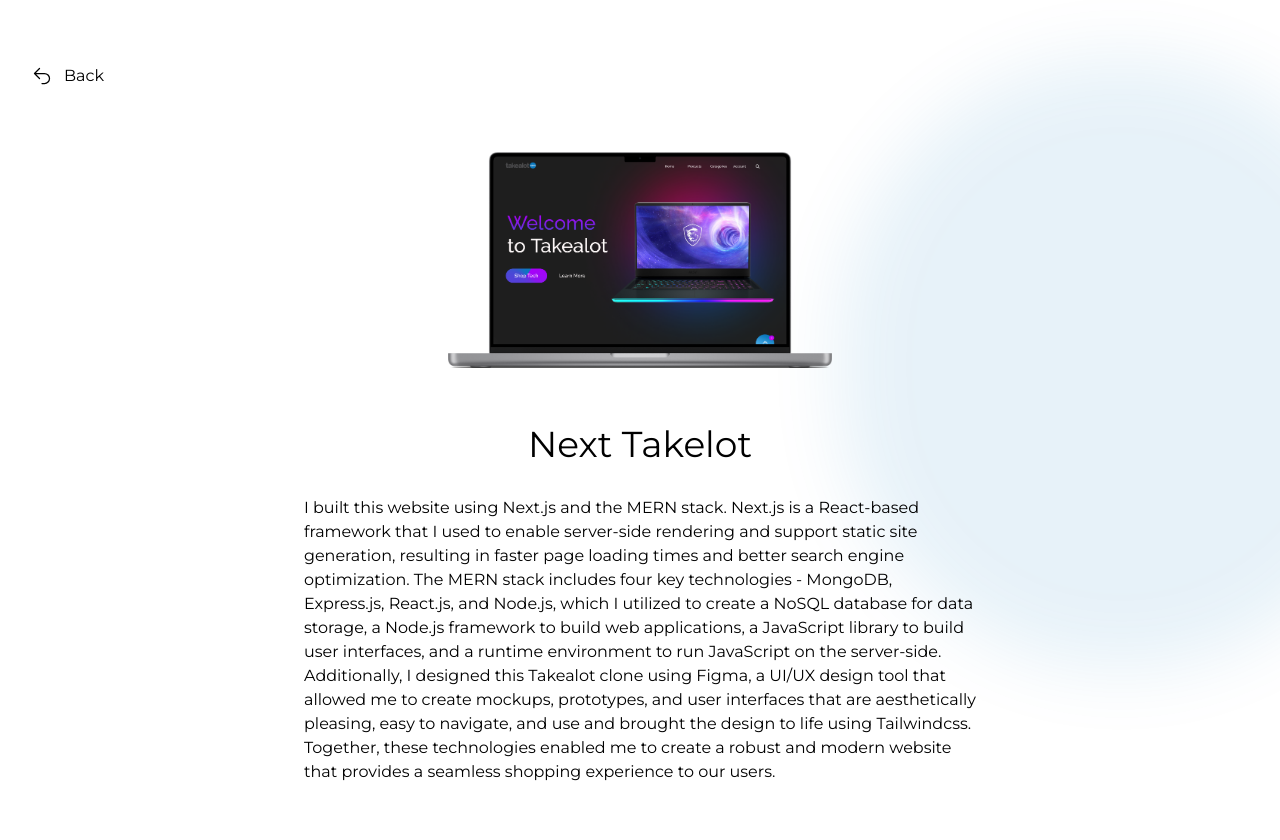
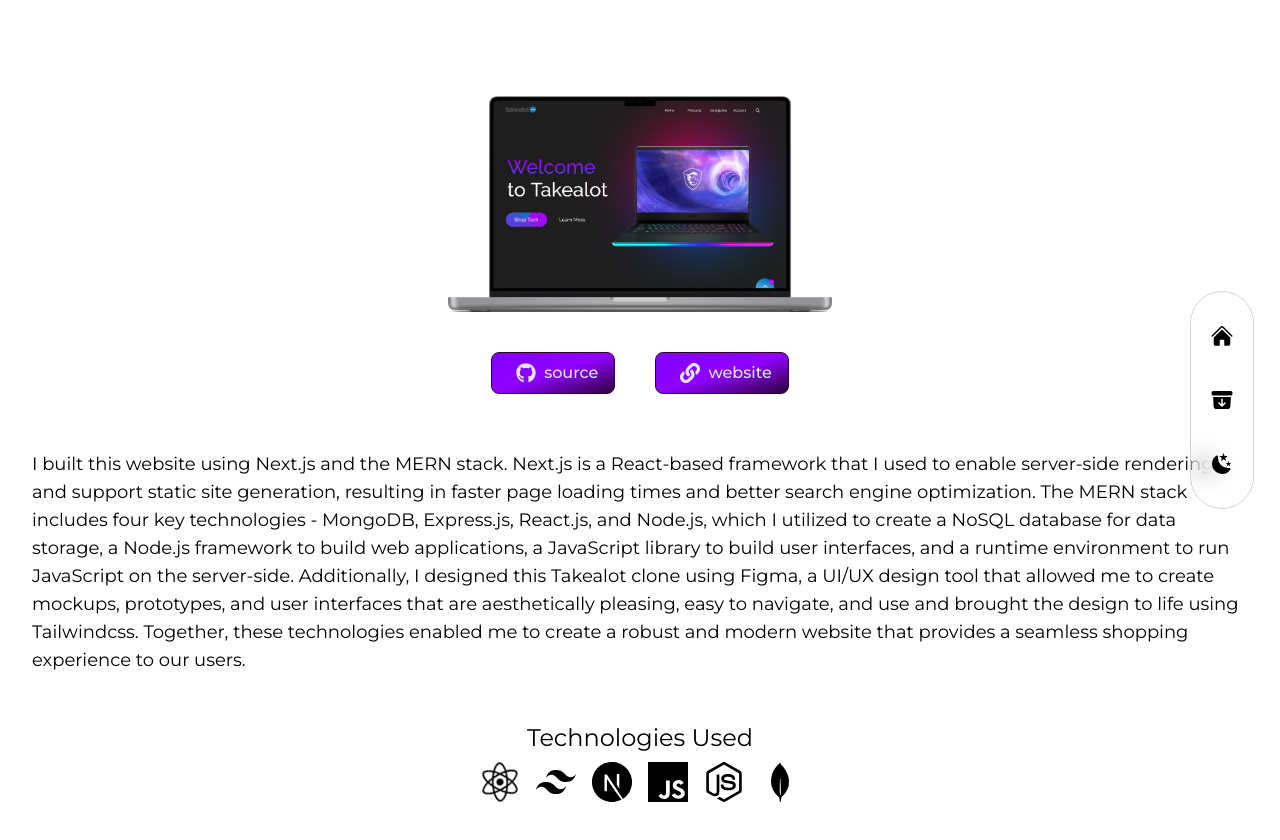
Before and after one commit to Zwelihle-M/senzo-masango, a Next.js app: page /NextTakealot in a window 1280 px wide. Shown: the top 840 px of the page. Before the commit the page ends 800 px from the top, so only its background shows below. Built offline with nearby package versions, Linux system fonts and the light colour scheme.

Commit message:
updated finishes

```diff
--- a/components/MiniNavigationBar.jsx
+++ b/components/MiniNavigationBar.jsx
@@ -41,9 +41,30 @@
       target: "home",
     },
   ];
+  const linkscontact = [
+    {
+      id: 1,
+      link: "contact",
+      target: "contact",
+    },
+  ];
+
+  const handleLinkClick = (target) => {
+    smoothScroll(target);
+  };
+
+  const smoothScroll = (target) => {
+    const targetElement = document.querySelector(`#${target}`);
+    if (targetElement) {
+      targetElement.scrollIntoView({
+        behavior: "smooth",
+        block: "start",
+      });
+    }
+  };
   return (
     <nav className="flex flex-col items-center xl:justify-center gap-y-4 fixed h-max bottom-0 mt-auto xl:right-[2%] Z-50 top-0 w-full xl:w-16 xl:max-w-md xl:h-screen">
-    <div className="flex w-full xl:flex-col items-center justify-between xl:justify-center gap-y-10 px-4 md:px-40 xl:px-0 h-[80px] xl:h-max py-8  xl:rounded-full bg-clip-padding backdrop-filter backdrop-blur-sm bg-opacity-10 border border-gray-300">
+      <div className="flex w-full xl:flex-col items-center justify-between xl:justify-center gap-y-10 px-4 md:px-40 xl:px-0 h-[80px] xl:h-max py-8  xl:rounded-full bg-clip-padding backdrop-filter backdrop-blur-md bg-opacity-10 border border-gray-300">
         <Link
           href={"/"}
           className="relative flex items-center group transition-all duration-500"
@@ -51,7 +72,7 @@
           {/* Tooltip */}
 
           <div className="absolute pr-14 right-0 hidden xl:group-hover:flex">
-          <ul className="bg-white relative flex items-center p-2 rounded-[3px] text-black">
+            <ul className="bg-white relative flex gap-8 items-center p-2 rounded-[3px] text-black">
               {links.map(({ id, link, target }) => (
                 <li key={id}>
                   <button onClick={() => handleLinkClick(target || link)}>
@@ -72,6 +93,8 @@
             <path d="M12 5.432l8.159 8.159c.03.03.06.058.091.086v6.198c0 1.035-.84 1.875-1.875 1.875H15a.75.75 0 01-.75-.75v-4.5a.75.75 0 00-.75-.75h-3a.75.75 0 00-.75.75V21a.75.75 0 01-.75.75H5.625a1.875 1.875 0 01-1.875-1.875v-6.198a2.29 2.29 0 00.091-.086L12 5.43z" />
           </svg>
         </Link>
+
+
         <Link
           href={"/"}
           className="relative flex items-center group transition-all duration-500"
@@ -96,25 +119,12 @@
           </svg>
         </Link>
 
-      <Link
-        href={"/contact"}
-        className="relative flex items-center group transition-all duration-500"
-      >
-        <div className="absolute pr-14 right-0 hidden xl:group-hover:flex">
-          <p className="bg-white relative flex items-center p-[6px] rounded-[3px] text-black">
-            Contact
-          </p>
-        </div>
-        <svg xmlns="http://www.w3.org/2000/svg" fill="none" viewBox="0 0 24 24" strokeWidth={1.5} stroke="currentColor" className="w-6 h-6">
-<path strokeLinecap="round" strokeLinejoin="round" d="M20.25 8.511c.884.284 1.5 1.128 1.5 2.097v4.286c0 1.136-.847 2.1-1.98 2.193-.34.027-.68.052-1.02.072v3.091l-3-3c-1.354 0-2.694-.055-4.02-.163a2.115 2.115 0 01-.825-.242m9.345-8.334a2.126 2.126 0 00-.476-.095 48.64 48.64 0 00-8.048 0c-1.131.094-1.976 1.057-1.976 2.192v4.286c0 .837.46 1.58 1.155 1.951m9.345-8.334V6.637c0-1.621-1.152-3.026-2.76-3.235A48.455 48.455 0 0011.25 3c-2.115 0-4.198.137-6.24.402-1.608.209-2.76 1.614-2.76 3.235v6.226c0 1.621 1.152 3.026 2.76 3.235.577.075 1.157.14 1.74.194V21l4.155-4.155" />
-</svg>
 
-      </Link>
 
         <button>{renderThemeChanger()}</button>
       </div>
     </nav>
-  )
-}
+  );
+};
 
-export default MiniNavigationBar
+export default MiniNavigationBar;
--- a/components/NavigationBar.jsx
+++ b/components/NavigationBar.jsx
@@ -208,9 +208,6 @@
               ))}
             </ul>
 
-            <div className="text-lg py-4 tracking-wider cursor-pointer text-black capitalize mr-0">
-                Resume
-            </div>
 
              <div className="flex flex-row gap-4">
             <Link href={"https://github.com/Zwelihle-M"}>
--- a/components/Preloader.jsx
+++ b/components/Preloader.jsx
@@ -20,7 +20,7 @@
       animate={{ opacity: 0 }}
       transition={{ duration: 3, ease: "easeInOut" }}
     >
-      <motion.h1 className="text-8xl text-transparent bg-clip-text bg-gradient-to-r from-blushPink to-primaryPurple">
+      <motion.h1 className="text-9xl font-semibold text-transparent bg-clip-text bg-gradient-to-r from-blushPink to-primaryPurple">
         {rounded}
       </motion.h1>
     </motion.div>
--- a/components/Services.jsx
+++ b/components/Services.jsx
@@ -38,7 +38,11 @@
           Services
         </span>
       </h1>
-
+      <div>
+        <p className="mb-10 text-base">
+          Here is what i offer to you
+        </p>
+      </div>
       <div className="flex justify-center">
         <div className="grid grid-cols-1 gap-4 md:grid-cols-3">
           {DeveloperServices.map(({ id, title, tags, src, description }) => (
--- a/components/TakealotBlob.jsx
+++ /dev/null
@@ -1,31 +0,0 @@
-import React from 'react'
-import { motion } from "framer-motion";
-
-const TakealotBlob = () => {
-  return (
-    <div className="relative w-full max-w-lg -z-50 opacity-10">
-    <motion.div
-      className="absolute top-0 left-[800px] w-[600px] h-[650px] bg-gradient-to-r from-[#0B79BF] to-[#0B79BF] rounded-full mix-blend-multiply filter blur-2xl animate-blob animation-delay-2000"
-      initial={{
-        y: -300,
-        opacity: 0,
-        scale: 0.5,
-      }}
-      animate={{
-        y: 0,
-        opacity: 1,
-        scale: 1,
-      }}
-      transition={{
-        duration: 2,
-      }}
-    />
-
-
-
-
-  </div>
-  )
-}
-
-export default TakealotBlob
--- a/components/TechStack.jsx
+++ b/components/TechStack.jsx
@@ -57,7 +57,7 @@
       </h1>
       <div>
         <p className="mb-10 text-base">
-          This is my current skill set.Hover over an icon to see a description{" "}
+          Hover over an icon to see a description{" "}
         </p>
       </div>
       {/* Skill icons */}
--- a/pages/NextSpotify.jsx
+++ b/pages/NextSpotify.jsx
@@ -2,7 +2,7 @@
 import React from "react";
 import SpotifyMockup from "../public/images/Mockups/SpotifyMockup.png";
 
-import { FaGithub, FaReact, FaPlay } from "react-icons/fa";
+import { FaGithub, FaReact, FaLink } from "react-icons/fa";
 import {
   SiTailwindcss,
   SiNextdotjs,
@@ -12,126 +12,98 @@
 } from "react-icons/si";
 
 import Link from "next/link";
-import SpotifyBlob from "@/components/SpotifyBlob";
+import MiniNavigationBar from "@/components/MiniNavigationBar";
 
 const NextSpotify = () => {
   return (
-    <div className="h-screen overflow-x-hidden scrollbar-hide">
-      <div className="h-fit w-full text-center">
-        <div className="max-w-screen-xl mx-auto w-full h-full p-8 flex flex-col">
-          <SpotifyBlob />
-          <div className="flex">
-            <Link href={"/"}>
-              <div className="flex items-center justify-center my-4 sm:my-8 gap-3">
-                <svg
-                  xmlns="http://www.w3.org/2000/svg"
-                  fill="none"
-                  viewBox="0 0 24 24"
-                  strokeWidth={1.5}
-                  stroke="currentColor"
-                  className="w-5 h-5"
-                >
-                  <path
-                    strokeLinecap="round"
-                    strokeLinejoin="round"
-                    d="M9 15L3 9m0 0l6-6M3 9h12a6 6 0 010 12h-3"
-                  />
-                </svg>{" "}
-                <span>Back</span>
-              </div>
-            </Link>
-          </div>
+    <div className="h-screen ">
+      <MiniNavigationBar />
+      <div className="max-w-screen-xl mx-auto px-8 py-16 text-center md:text-center">
         <div className="relative mx-auto overflow-hidden my-4 sm:my-8 h-56 sm:h-56 w-full sm:w-96">
           <Image
             src={SpotifyMockup}
             alt="takealot clone"
             style={{ objectFit: "contain", width: "350px", height: "200px" }}
             quality={100}
+            priority
             sizes="(max-width: 768px) 100vw, (max-width: 1200px) 50vw, 33vw"
-              loading="lazy"
           />
         </div>
-          <h2 className="text-center my-4 text-4xl">Next Takelot</h2>
+        {/* links */}
+        <div className="flex justify-center gap-10 mb-10">
+          <Link href={"https://github.com/Zwelihle-M/next-spotify-clone"}>
+            <button className="inline-flex gap-2 items-center justify-center px-4 py-2 text-base font-medium text-center text-indigo-100 border border-darkPurple rounded-lg shadow-sm cursor-pointer hover:text-white bg-gradient-to-br from-primaryPurple via-electricPurple to-darkPurple">
+              <span className="ml-2 ">
+                <FaGithub size={20} />
+              </span>
+              <p className="relative">source</p>
+            </button>
+          </Link>
+
+          <Link href={"https://next-spotify-clone-rho.vercel.app/login"}>
+            <button className="inline-flex gap-2 items-center justify-center px-4 py-2 text-base font-medium text-center text-indigo-100 border border-darkPurple rounded-lg shadow-sm cursor-pointer hover:text-white bg-gradient-to-br from-primaryPurple via-electricPurple to-darkPurple">
+              <span className="ml-2 ">
+                <FaLink size={20} />
+              </span>
+              <p className="relative">website</p>
+            </button>
+          </Link>
+        </div>
+        {/* description */}
+
         <div>
-            <p className="py-4 max-w-2xl mx-auto text-left text-md">
-              I have created a Spotify application using Next.js and Tailwind
-              CSS. This application is built by utilizing the Spotify API, which
-              allows users to access and interact with their Spotify accounts
-              directly through the application. With Next.js, a powerful React
-              framework, and the flexibility of Tailwind CSS, the application
-              offers a seamless and visually appealing user interface. Through
-              the Spotify API integration, users can authenticate and authorize
-              the application to access their Spotify data, such as playlists,
-              saved tracks, and user information. This allows for personalized
+          <p className="py-4  mx-auto text-left text-lg">
+            I have created a Spotify application using Next.js and Tailwind CSS.
+            This application is built by utilizing the Spotify API, which allows
+            users to access and interact with their Spotify accounts directly
+            through the application. With Next.js, a powerful React framework,
+            and the flexibility of Tailwind CSS, the application offers a
+            seamless and visually appealing user interface. Through the Spotify
+            API integration, users can authenticate and authorize the
+            application to access their Spotify data, such as playlists, saved
+            tracks, and user information. This allows for personalized
             experiences, as users can browse and search for their favorite
-              music, create playlists, and listen to their favorite songs
-              directly within the application.
+            music, create playlists, and listen to their favorite songs directly
+            within the application.
           </p>
         </div>
+
+        {/* stack */}
         {/* tech stack */}
         <div className="my-4 sm:my-8">
           <h2 className="text-center mb-2 text-2xl">Technologies Used</h2>
           <ul className="flex justify-center items-center gap-4">
             <li>
               <span>
-                  <FaReact size={30} className="animate-spin  animate-1000" />
+                <FaReact size={40} className="animate-spin  animate-1000" />
               </span>
             </li>
             <li>
               <span>
-                  <SiTailwindcss size={30} />
+                <SiTailwindcss size={40} />
               </span>
             </li>
 
             <li>
               <span>
-                  <SiNextdotjs size={30} />
+                <SiNextdotjs size={40} />
               </span>
             </li>
 
             <li>
               <span>
-                  <SiJavascript size={30} />
+                <SiJavascript size={40} />
               </span>
             </li>
 
             <li>
               <span>
-                  <SiNodedotjs size={30} />
+                <SiNodedotjs size={40} />
               </span>
             </li>
+
+
           </ul>
-          </div>
-          <div className="flex justify-center">
-            <Link href={"https://github.com/Zwelihle-M/next-spotify-clone"}>
-              <button className="flex items-center rounded-lg bg-gradient-to-r from-Mainpink to-violet-600 py-2 px-2 mt-4 mr-4 text-white hover:scale-110 duration-200">
-                SourceCode
-                <span className="ml-2 ">
-                  <FaGithub />
-                </span>
-              </button>
-            </Link>
-
-            <Link href={"https://next-spotify-clone-rho.vercel.app/"}>
-              <button className="flex items-center rounded-lg bg-gradient-to-r from-Mainpink to-violet-600 py-2 px-2 mt-4 mr-4 text-white hover:scale-110 duration-200">
-                Link
-                <span className="ml-2">
-                  <svg
-                    xmlns="http://www.w3.org/2000/svg"
-                    viewBox="0 0 24 24"
-                    fill="currentColor"
-                    className="w-6 h-6"
-                  >
-                    <path
-                      fillRule="evenodd"
-                      d="M19.902 4.098a3.75 3.75 0 00-5.304 0l-4.5 4.5a3.75 3.75 0 001.035 6.037.75.75 0 01-.646 1.353 5.25 5.25 0 01-1.449-8.45l4.5-4.5a5.25 5.25 0 117.424 7.424l-1.757 1.757a.75.75 0 11-1.06-1.06l1.757-1.757a3.75 3.75 0 000-5.304zm-7.389 4.267a.75.75 0 011-.353 5.25 5.25 0 011.449 8.45l-4.5 4.5a5.25 5.25 0 11-7.424-7.424l1.757-1.757a.75.75 0 111.06 1.06l-1.757 1.757a3.75 3.75 0 105.304 5.304l4.5-4.5a3.75 3.75 0 00-1.035-6.037.75.75 0 01-.354-1z"
-                      clipRule="evenodd"
-                    />
-                  </svg>
-                </span>
-              </button>
-            </Link>
-          </div>
         </div>
       </div>
     </div>
--- a/pages/NextTakealot.jsx
+++ b/pages/NextTakealot.jsx
@@ -2,7 +2,7 @@
 import React from "react";
 import TakelotMockup from "../public/images/Mockups/takealotMockup.png";
 
-import { FaGithub, FaReact, FaPlay } from "react-icons/fa";
+import { FaGithub, FaReact, FaLink } from "react-icons/fa";
 import {
   SiTailwindcss,
   SiNextdotjs,
@@ -12,140 +12,105 @@
 } from "react-icons/si";
 
 import Link from "next/link";
-import TakealotBlob from "@/components/TakealotBlob";
+import MiniNavigationBar from "@/components/MiniNavigationBar";
+
 
 const NextTakealot = () => {
   return (
-    <div className="h-screen overflow-x-hidden scrollbar-hide">
-
-      <div className="h-fit w-full text-center">
-        <div className="max-w-screen-xl mx-auto w-full h-full p-8 flex flex-col">
-        <TakealotBlob/>
-          <div className="flex">
-            <Link href={"/"}>
-              <div className="flex items-center justify-center my-4 sm:my-8 gap-3">
-                <svg
-                  xmlns="http://www.w3.org/2000/svg"
-                  fill="none"
-                  viewBox="0 0 24 24"
-                  strokeWidth={1.5}
-                  stroke="currentColor"
-                  className="w-5 h-5"
-                >
-                  <path
-                    strokeLinecap="round"
-                    strokeLinejoin="round"
-                    d="M9 15L3 9m0 0l6-6M3 9h12a6 6 0 010 12h-3"
-                  />
-                </svg>{" "}
-                <span>Back</span>
-              </div>
-            </Link>
-          </div>
+  <div className="h-screen ">
+      <MiniNavigationBar/>
+      <div className="max-w-screen-xl mx-auto px-8 py-16 text-center md:text-center">
       <div className="relative mx-auto overflow-hidden my-4 sm:my-8 h-56 sm:h-56 w-full sm:w-96">
         <Image
           src={TakelotMockup}
           alt="takealot clone"
           style={{ objectFit: "contain", width: "350px", height: "200px" }}
           quality={100}
+          priority
           sizes="(max-width: 768px) 100vw, (max-width: 1200px) 50vw, 33vw"
-              loading="lazy"
         />
+      </div>
+      {/* links */}
+      <div className="flex justify-center gap-10 mb-10">
+        <Link href={"https://github.com/Zwelihle-M/next-takealot-ecommerce"}>
+          <button className="inline-flex gap-2 items-center justify-center px-4 py-2 text-base font-medium text-center text-indigo-100 border border-darkPurple rounded-lg shadow-sm cursor-pointer hover:text-white bg-gradient-to-br from-primaryPurple via-electricPurple to-darkPurple">
+            <span className="ml-2 ">
+              <FaGithub size={20} />
+            </span>
+            <p className="relative">source</p>
+          </button>
+        </Link>
 
+        <Link href={"https://next-takealot-ecommerce.vercel.app/"}>
+          <button className="inline-flex gap-2 items-center justify-center px-4 py-2 text-base font-medium text-center text-indigo-100 border border-darkPurple rounded-lg shadow-sm cursor-pointer hover:text-white bg-gradient-to-br from-primaryPurple via-electricPurple to-darkPurple">
+            <span className="ml-2 ">
+              <FaLink size={20} />
+            </span>
+            <p className="relative">website</p>
+          </button>
+        </Link>
+      </div>
+      {/* description */}
 
-          </div>
-          <h2 className="text-center my-4 text-4xl">Next Takelot</h2>
       <div>
-            <p className="py-4 max-w-2xl mx-auto text-left text-md">
-              I built this website using Next.js and the MERN stack. Next.js is
-              a React-based framework that I used to enable server-side
-              rendering and support static site generation, resulting in faster
-              page loading times and better search engine optimization. The MERN
-              stack includes four key technologies - MongoDB, Express.js,
-              React.js, and Node.js, which I utilized to create a NoSQL database
-              for data storage, a Node.js framework to build web applications, a
-              JavaScript library to build user interfaces, and a runtime
-              environment to run JavaScript on the server-side. Additionally, I
-              designed this Takealot clone using Figma, a UI/UX design tool that
-              allowed me to create mockups, prototypes, and user interfaces that
-              are aesthetically pleasing, easy to navigate, and use and brought
-              the design to life using Tailwindcss. Together, these technologies
-              enabled me to create a robust and modern website that provides a
-              seamless shopping experience to our users.
+        <p className="py-4  mx-auto text-left text-lg">
+          I built this website using Next.js and the MERN stack. Next.js is a
+          React-based framework that I used to enable server-side rendering and
+          support static site generation, resulting in faster page loading times
+          and better search engine optimization. The MERN stack includes four
+          key technologies - MongoDB, Express.js, React.js, and Node.js, which I
+          utilized to create a NoSQL database for data storage, a Node.js
+          framework to build web applications, a JavaScript library to build
+          user interfaces, and a runtime environment to run JavaScript on the
+          server-side. Additionally, I designed this Takealot clone using Figma,
+          a UI/UX design tool that allowed me to create mockups, prototypes, and
+          user interfaces that are aesthetically pleasing, easy to navigate, and
+          use and brought the design to life using Tailwindcss. Together, these
+          technologies enabled me to create a robust and modern website that
+          provides a seamless shopping experience to our users.
         </p>
       </div>
+
+      {/* stack */}
       {/* tech stack */}
       <div className="my-4 sm:my-8">
         <h2 className="text-center mb-2 text-2xl">Technologies Used</h2>
         <ul className="flex justify-center items-center gap-4">
           <li>
             <span>
-                  <FaReact size={30} className="animate-spin  animate-1000" />
+              <FaReact size={40} className="animate-spin  animate-1000" />
             </span>
           </li>
           <li>
             <span>
-                  <SiTailwindcss size={30} />
+              <SiTailwindcss size={40} />
             </span>
           </li>
 
           <li>
             <span>
-                  <SiNextdotjs size={30} />
+              <SiNextdotjs size={40} />
             </span>
           </li>
 
           <li>
             <span>
-                  <SiJavascript size={30} />
+              <SiJavascript size={40} />
             </span>
           </li>
 
           <li>
             <span>
-                  <SiNodedotjs size={30} />
+              <SiNodedotjs size={40} />
             </span>
           </li>
 
           <li>
             <span>
-                  <SiMongodb size={30} />
+              <SiMongodb size={40} />
             </span>
           </li>
         </ul>
-          </div>
-          <div className="flex justify-center">
-            <Link
-              href={"https://github.com/Zwelihle-M/next-takealot-ecommerce"}
-            >
-              <button className="flex items-center rounded-lg bg-gradient-to-r from-Mainpink to-violet-600 py-2 px-2 mt-4 mr-4 text-white hover:scale-110 duration-200">
-              SourceCode
-                <span className="ml-2 ">
-                  <FaGithub />
-                </span>
-              </button>
-            </Link>
-
-            <Link href={"https://next-takealot-ecommerce.vercel.app/"}>
-              <button className="flex items-center rounded-lg bg-gradient-to-r from-Mainpink to-violet-600 py-2 px-2 mt-4 mr-4 text-white hover:scale-110 duration-200">
-                Link
-                <span className="ml-2">
-                  <svg
-                    xmlns="http://www.w3.org/2000/svg"
-                    viewBox="0 0 24 24"
-                    fill="currentColor"
-                    className="w-6 h-6"
-                  >
-                    <path
-                      fillRule="evenodd"
-                      d="M19.902 4.098a3.75 3.75 0 00-5.304 0l-4.5 4.5a3.75 3.75 0 001.035 6.037.75.75 0 01-.646 1.353 5.25 5.25 0 01-1.449-8.45l4.5-4.5a5.25 5.25 0 117.424 7.424l-1.757 1.757a.75.75 0 11-1.06-1.06l1.757-1.757a3.75 3.75 0 000-5.304zm-7.389 4.267a.75.75 0 011-.353 5.25 5.25 0 011.449 8.45l-4.5 4.5a5.25 5.25 0 11-7.424-7.424l1.757-1.757a.75.75 0 111.06 1.06l-1.757 1.757a3.75 3.75 0 105.304 5.304l4.5-4.5a3.75 3.75 0 00-1.035-6.037.75.75 0 01-.354-1z"
-                      clipRule="evenodd"
-                    />
-                  </svg>
-                </span>
-              </button>
-            </Link>
-          </div>
       </div>
     </div>
   </div>
```
Also changed, not shown: components/Contact.jsx (+4 -26 lines), components/Projects.jsx (+13 -1 lines). Lines whose indentation alone changed are shown as unchanged.
